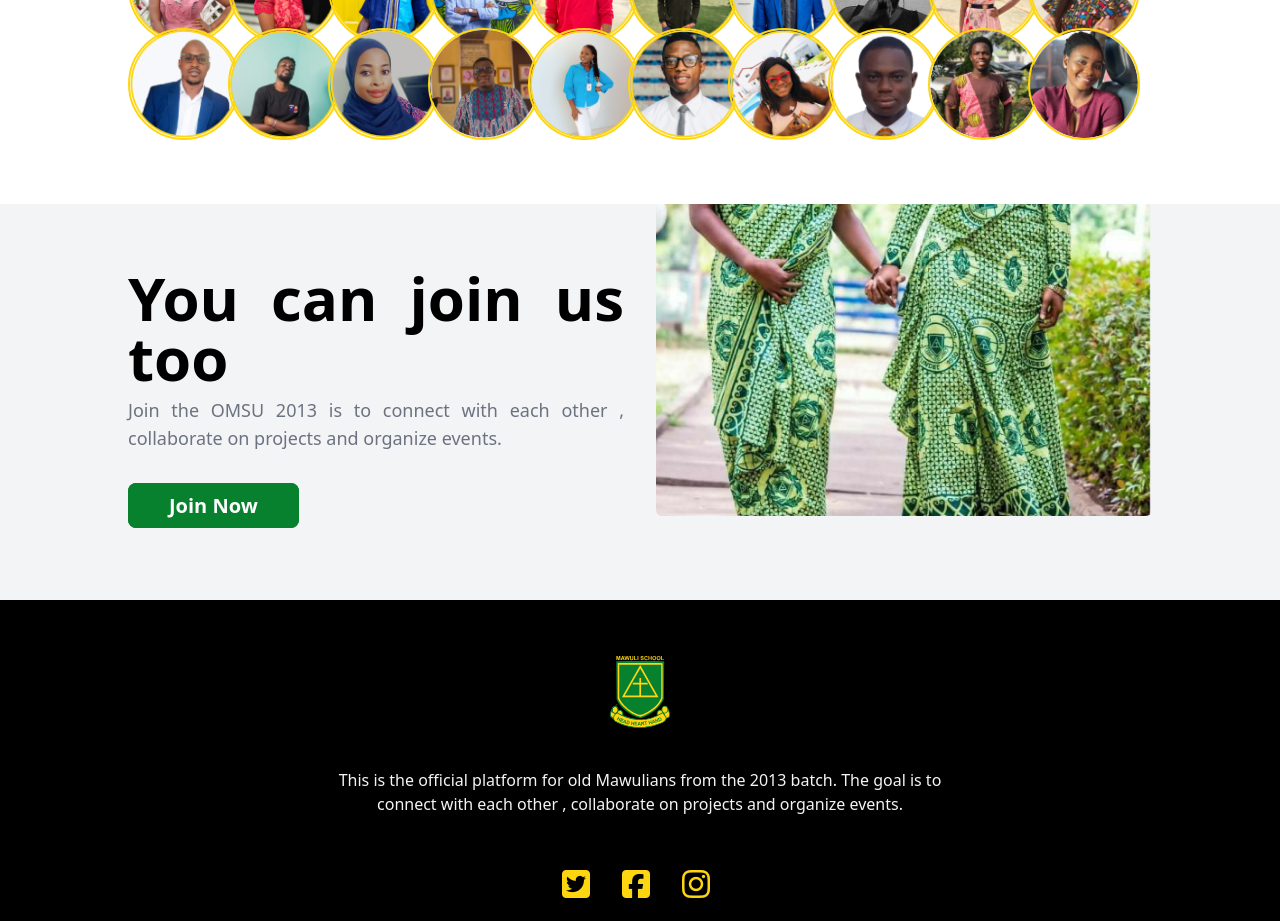
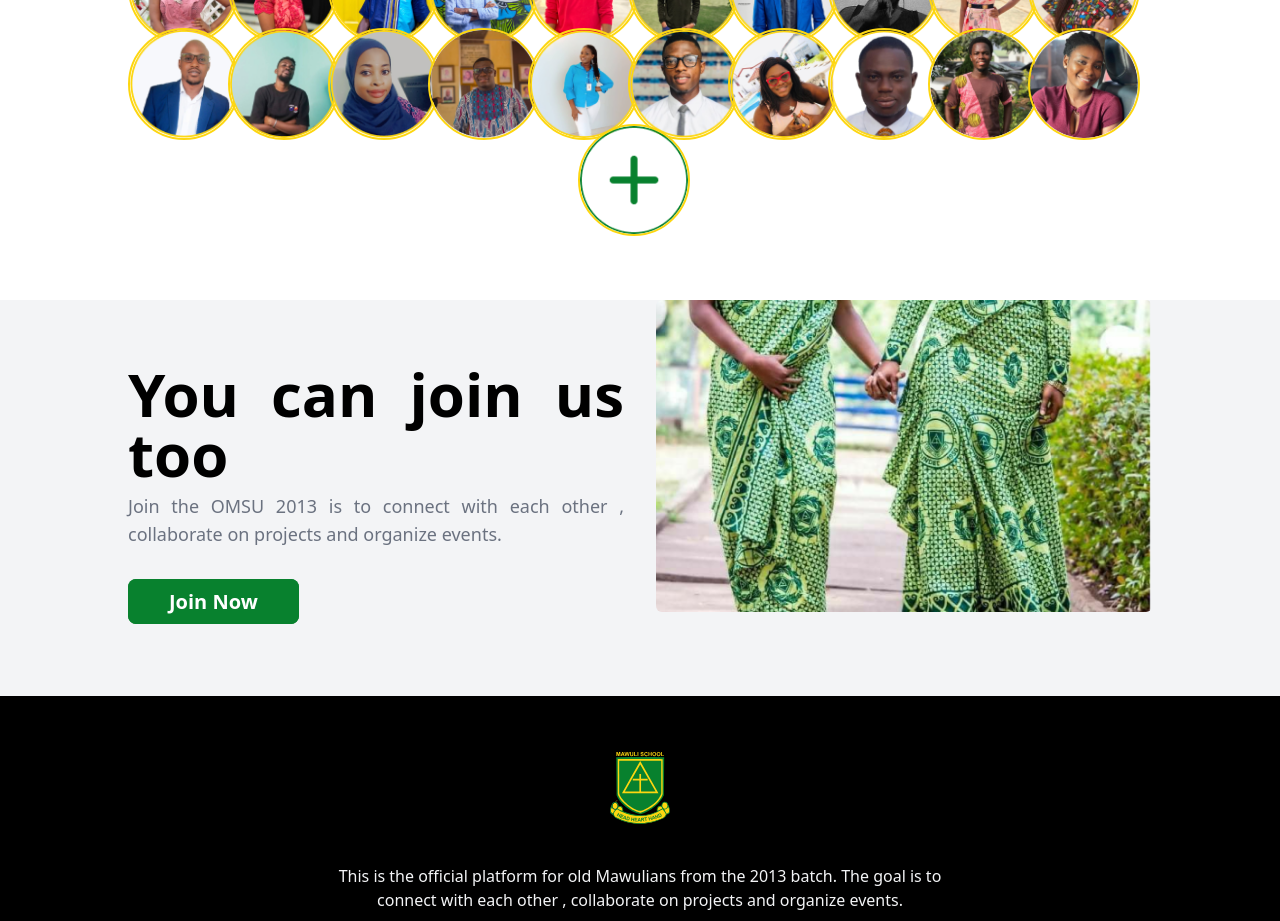
Before and after one commit to OMSU-2013/Landing-page, a React (Create React App) app: page / in a window 1280 px wide. Shown: the part 2120-3041 px from the top of the page. Built offline with nearby package versions, Linux system fonts and the light colour scheme.

Commit message:
updated who joined images

```diff
--- a/src/data/People.js
+++ b/src/data/People.js
@@ -18,6 +18,7 @@ import CardImage17  from '../assets/yvet.png'
 import CardImage18  from '../assets/jay.png'
 import CardImage19  from '../assets/cyril.png'
 import CardImage20  from '../assets/lady2.png'
+import CardImage21  from '../assets/plus.png'
 
 
 export const people = [
@@ -101,5 +102,9 @@ export const people = [
     id:20,
     image:CardImage20
   },
+  {
+    id:21,
+    image:CardImage21
+  },
 
 ]
```
Also changed, not shown: src/assets/plus.png (added).
